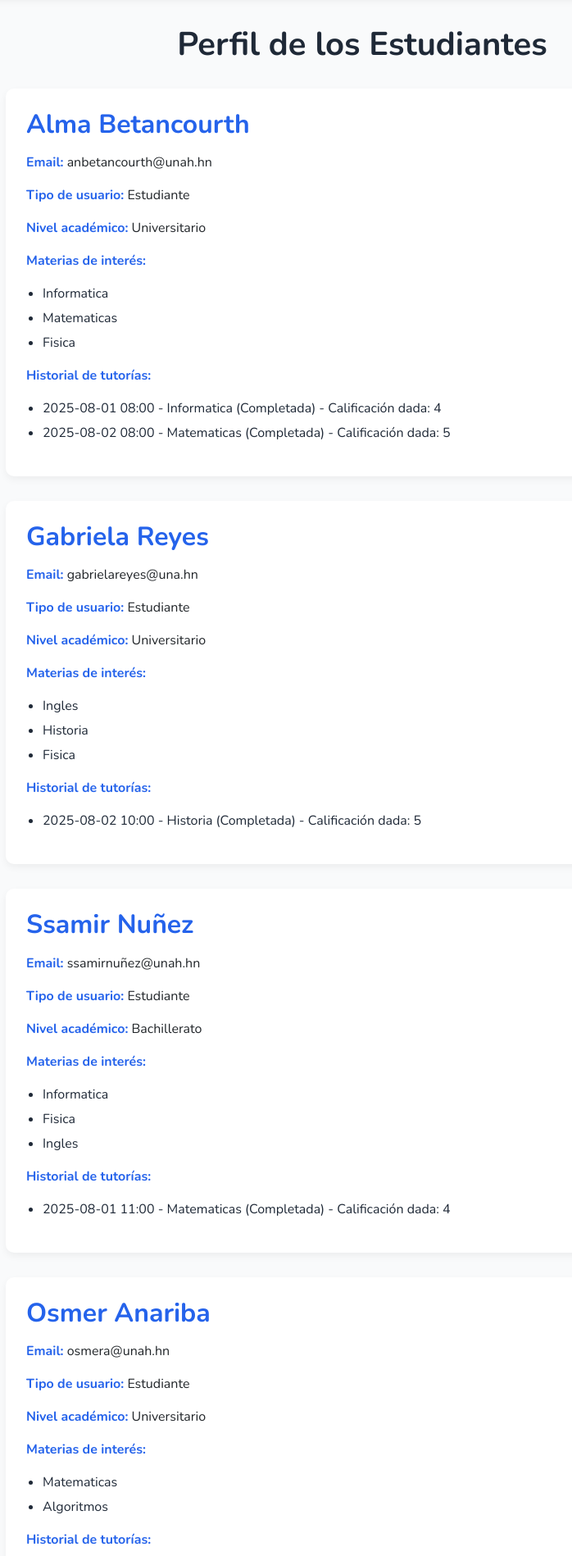
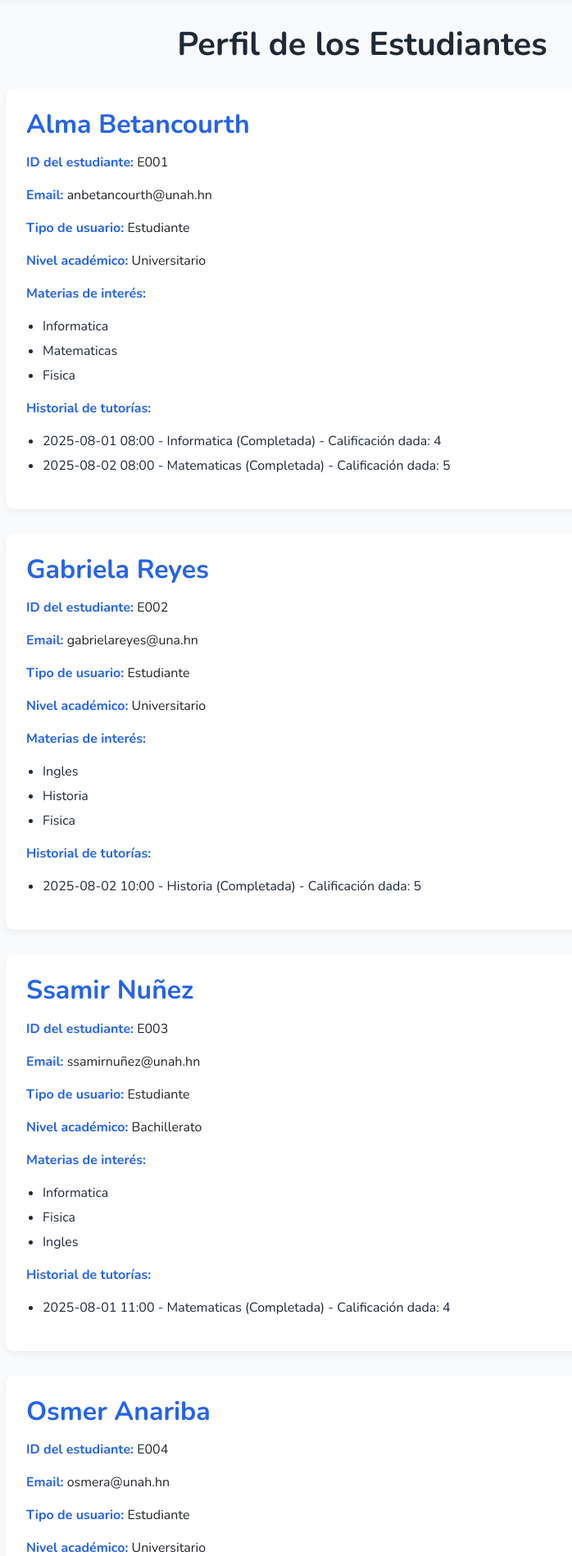
Before and after one commit to SsamirNunez360/PROYECTODJANGO, a Django app: page /estudiantes_perfil/ in a window 1280 px wide. Shown: the part 52-1950 px from the top of the page at 82% size, without its empty margins (198-896 px from the left). Run offline with Django 5.2, Linux system fonts and the light colour scheme.

Commit message:
Id del estudiante

```diff
--- a/tutoria/mysite/mysite/templates/estudiantes_perfil.html
+++ b/tutoria/mysite/mysite/templates/estudiantes_perfil.html
@@ -114,6 +114,7 @@
     {% for estudiante in estudiantes %}
     <div class="card-estudiante">
       <h2>{{ estudiante.nombre }}</h2>
+      <p><strong>ID del estudiante:</strong> {{ estudiante.id_usuario }}</p>
       <p><strong>Email:</strong> {{ estudiante.email }}</p>
       <p><strong>Tipo de usuario:</strong> {{ estudiante.tipo_usuario }}</p>
       <p><strong>Nivel académico:</strong> {{ estudiante.nivel_academico }}</p>
```
